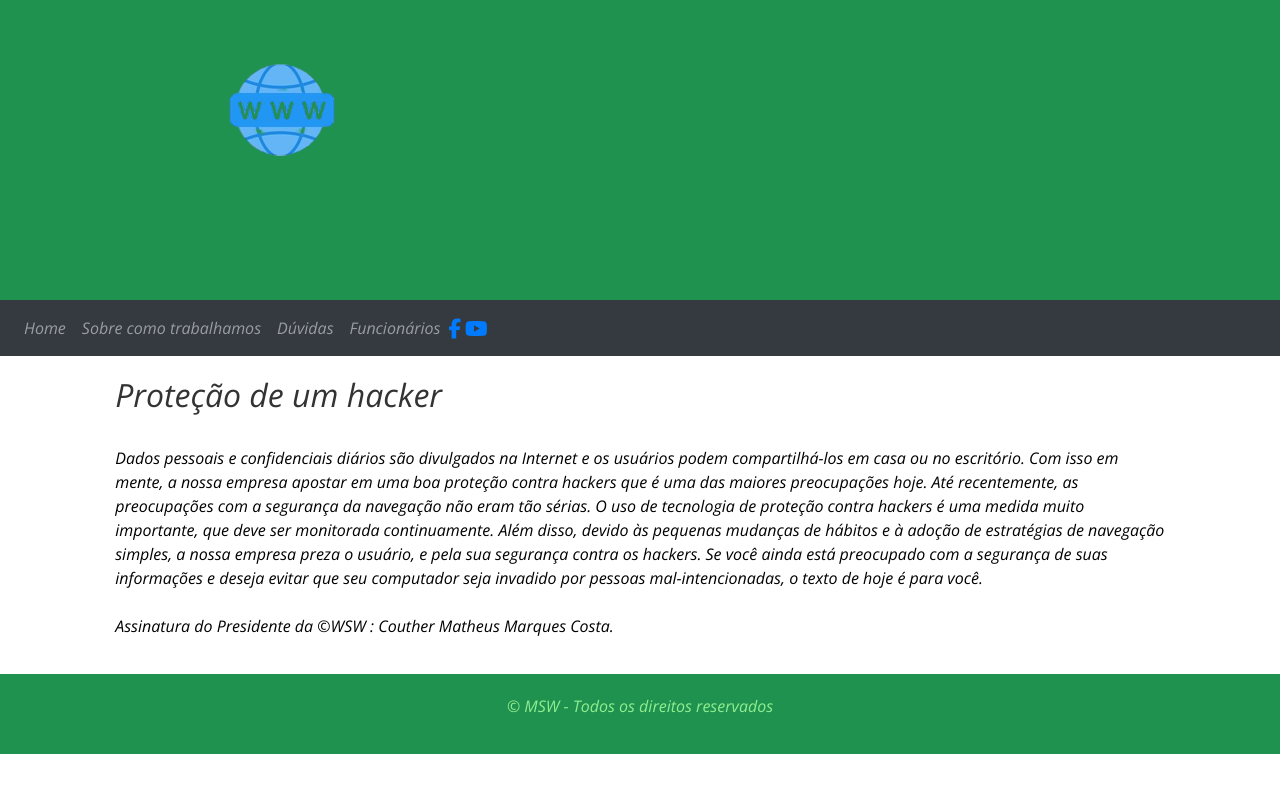
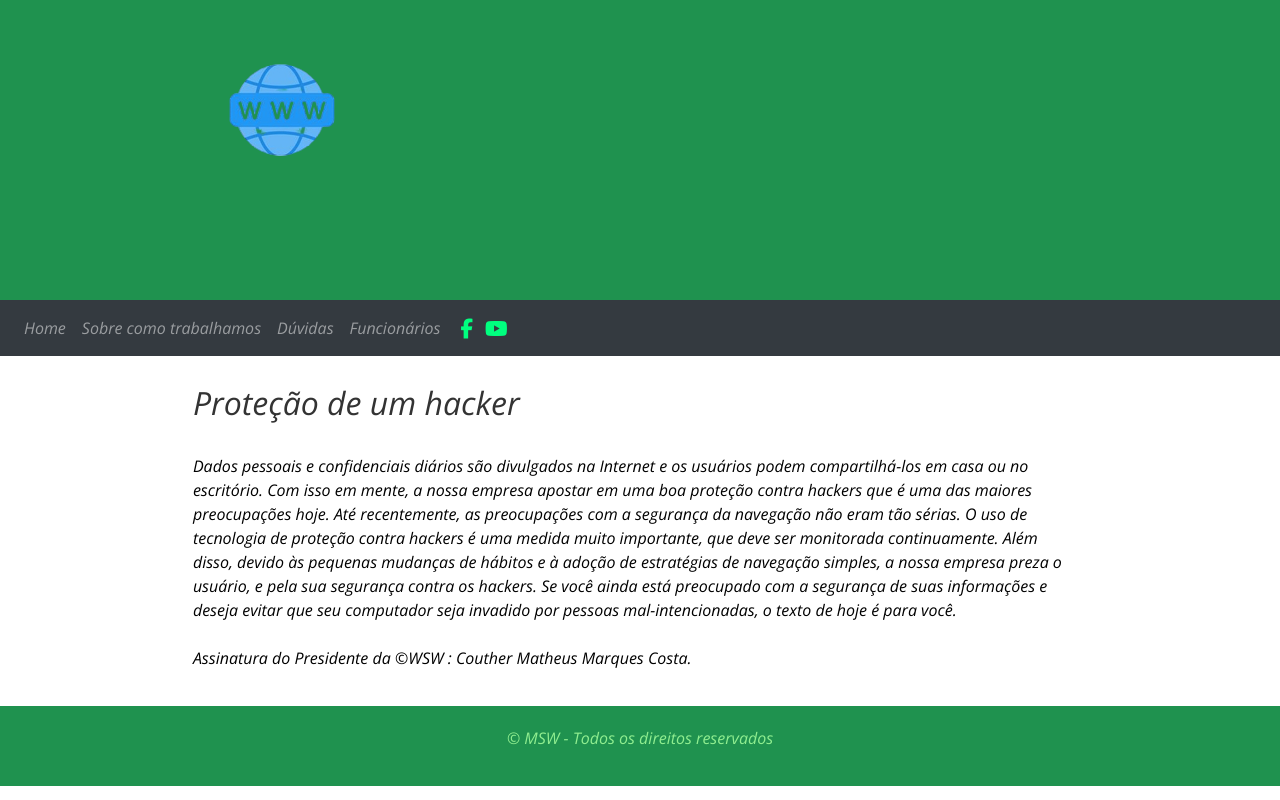
Before and after one commit to HGBGR2003/ProjetoFinal, a plain HTML site: page about.html in a window 1280 px wide. Drawn offline with nearby package versions, Linux system fonts and the light colour scheme.

Commit message:
Alteração no style 2 e no about

```diff
--- a/about.html
+++ b/about.html
@@ -39,7 +39,7 @@
               <a class="nav-item nav-link" href="#"> Funcionários </a>
       </div>
 
-    <div class="social-icons">
+    <div class="social-icons2">
         <a href="https://www.facebook.com/profile.php?id=100006000588395" class="btn-facebook">
              <i class="fa fa-facebook-f fa-lg"></i>
         </a>
@@ -51,7 +51,9 @@
   </nav>
 
     <!--Acrescimo de informações sobre como a empresa trabalha-->
+    <div class="container">
     <main class="principal2">
+        <div class="mr-md-2 pt-3 px-2 pt-md-2 px-md-2 overflow-hidden w-60">
         <h2>
             Proteção de um hacker
         </h2>
@@ -73,9 +75,8 @@
 
             Assinatura do Presidente da ©WSW : Couther Matheus Marques Costa.
         </p>
-
-
-
+        </div>
+    </div>
     </main>
 
     <footer class="rodape2">
--- a/css/style2.css
+++ b/css/style2.css
@@ -30,7 +30,7 @@
 .social-icons2{
     float: right;
 }
-.social-icons2 a  {float: left; margin-left: 12px;}
+.social-icons2 a  { color: #00ff7f ;float: left; margin-left: 12px;}
 .btn-facebook:hover{
     color: blue;
 }
```
